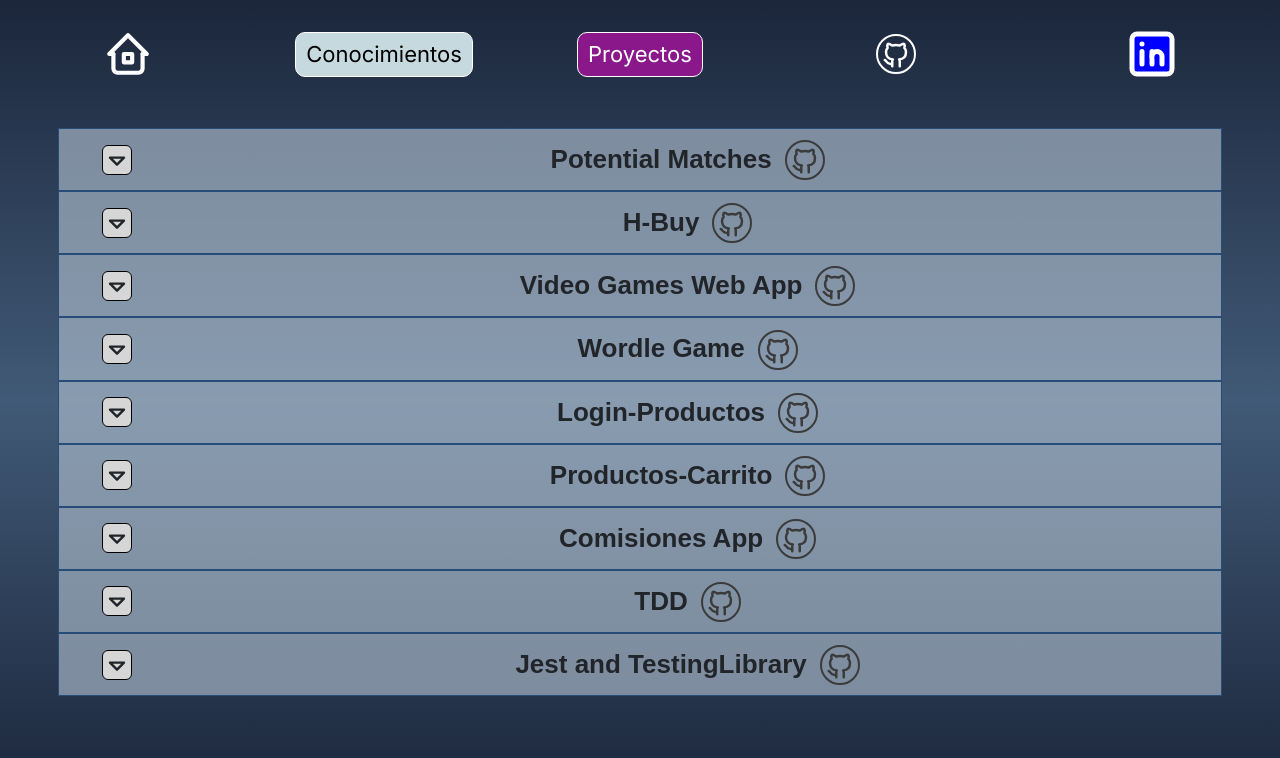
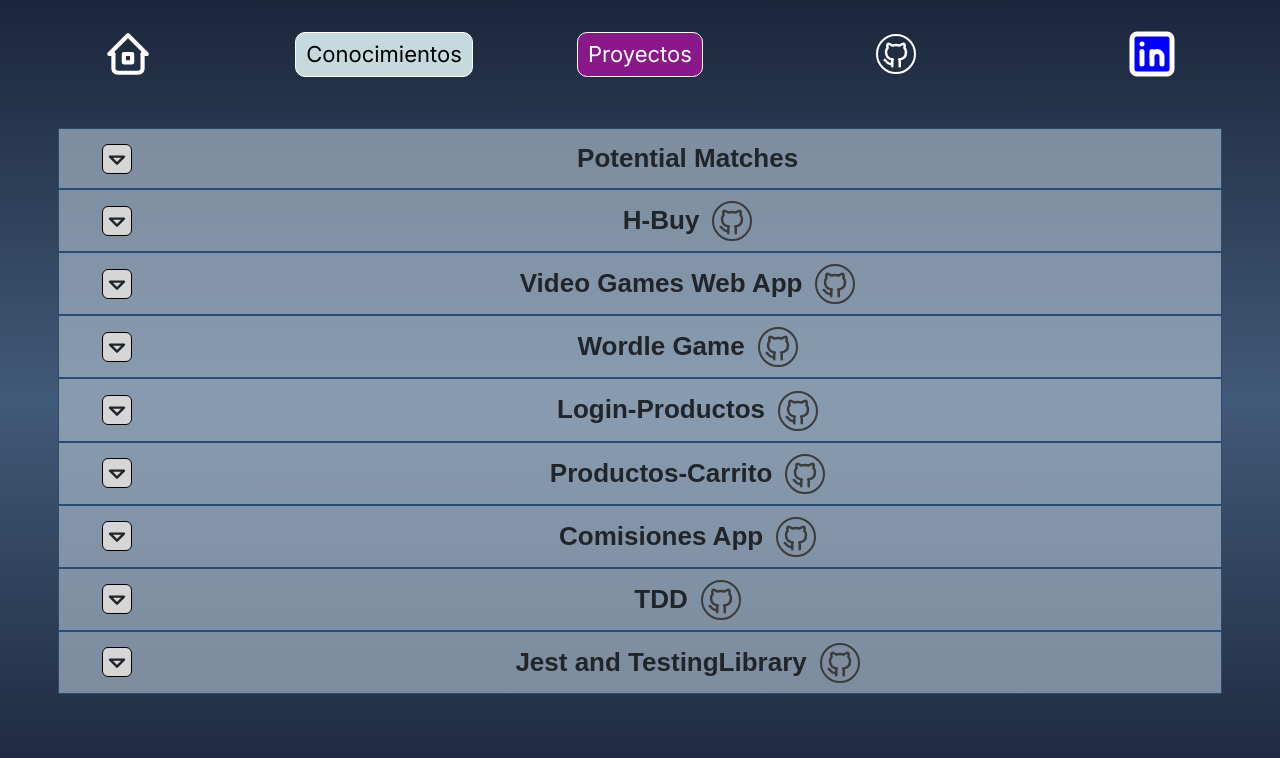
Before and after one commit to Nicoiconi/Portfolio, a Next.js app: page /proyectos in a window 1280 px wide. Shown: the top 758 px of the page. Built offline with nearby package versions, Linux system fonts and the light colour scheme; a web font is replaced by a local one.

Commit message:
conditional github icon

```diff
--- a/src/app/proyectos/page.jsx
+++ b/src/app/proyectos/page.jsx
@@ -51,6 +51,10 @@ export default function Proyectos() {
                 <div className="col">
                   <div className={`${lusitana.className} ${styles.projectName}`}>
                     {p?.name}
+                    {
+                      !p?.github_url
+                        ? ""
+                        :
                         <a href={p?.github_url} target="_blank">
                           <IconBrandGithub
                             width="40"
@@ -58,7 +62,7 @@ export default function Proyectos() {
                             className={`${styles.projectGithubIcon}`}
                           />
                         </a>
-
+                    }
                   </div>
                 </div>
               </div>
```
Lines whose indentation alone changed are shown as unchanged.
